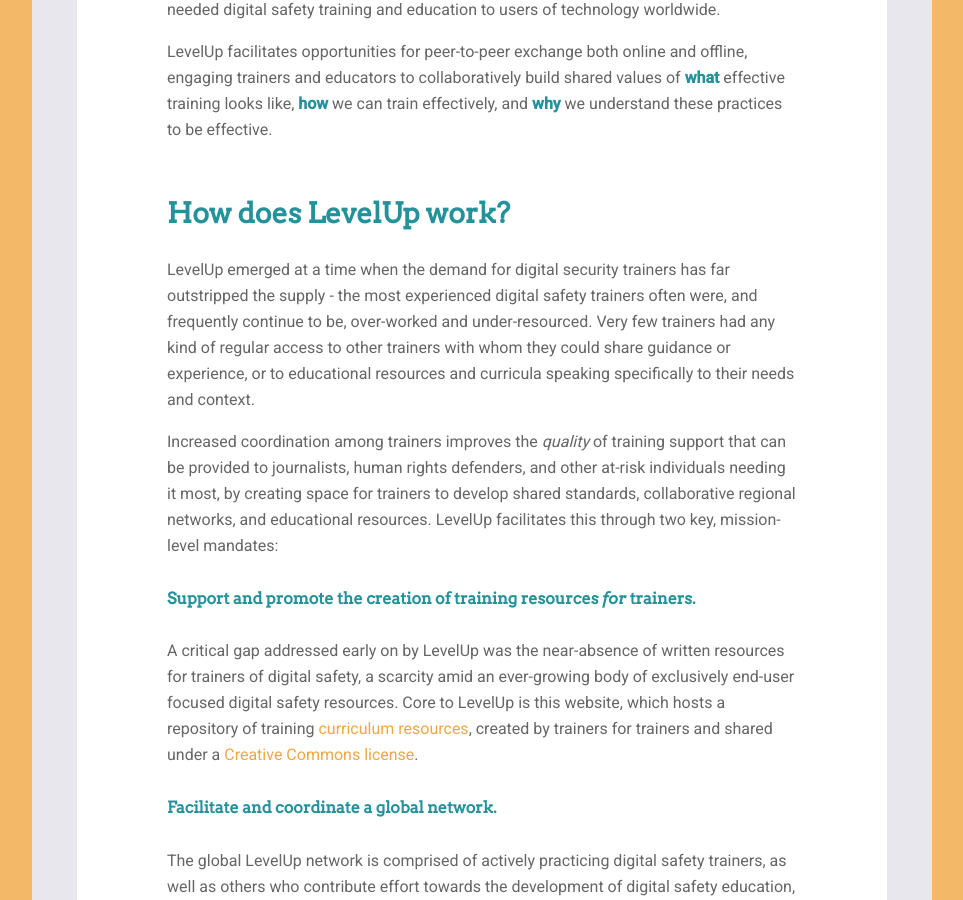
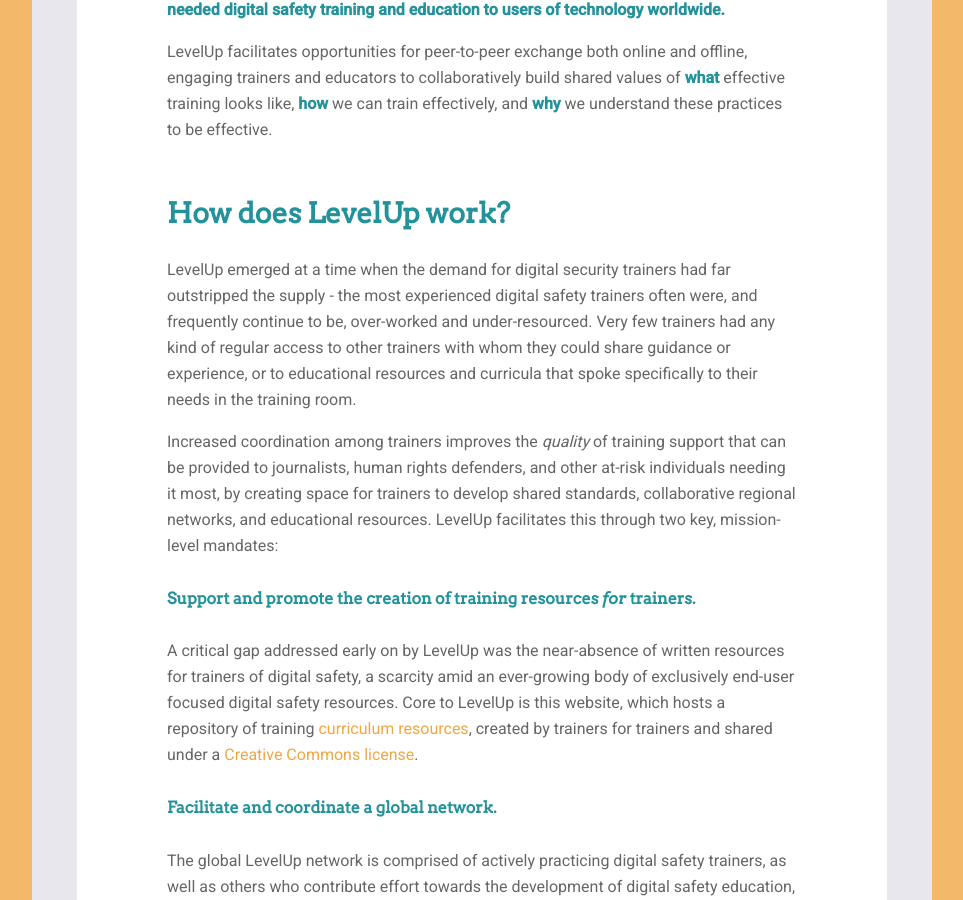
Before and after one commit to levelupcc/level-up, a Jekyll site: the page built from _pages/about/about.md, in a window 1280 px wide and 900 px high, scrolled down 684 px. Shown: the whole window, without its empty margins (158-1121 px from the left). Built offline with Jekyll 4.4.1, drawn with Linux system fonts in a browser that asks for light colours; a script that is not in the unit is left out; comment, search, counter and statistics services are not loaded.

Commit message:
bolded mission statement - about leveluo

```diff
--- a/_pages/about/about.md
+++ b/_pages/about/about.md
@@ -7,13 +7,13 @@
 breadcrumb: About
 ---
 ### What is LevelUp?
-LevelUp is a living project intended to provide support to, and enable creation of resources and sharing of knowledge within, a growing network of individuals providing needed digital safety training and education to users of technology worldwide.
+**LevelUp is a living project intended to provide support to, and enable creation of resources and sharing of knowledge within, a growing network of individuals providing needed digital safety training and education to users of technology worldwide.**
 
 LevelUp facilitates opportunities for peer-to-peer exchange both online and offline, engaging trainers and educators to collaboratively build shared values of **what** effective training looks like, **how** we can train effectively, and **why** we understand these practices to be effective.
 <br><br>
 
 ### How does LevelUp work?
-LevelUp emerged at a time when the demand for digital security trainers has far outstripped the supply - the most experienced digital safety trainers often were, and frequently continue to be, over-worked and under-resourced. Very few trainers had any kind of regular access to other trainers with whom they could share guidance or experience, or to educational resources and curricula speaking specifically to their needs and context.
+LevelUp emerged at a time when the demand for digital security trainers had far outstripped the supply - the most experienced digital safety trainers often were, and frequently continue to be, over-worked and under-resourced. Very few trainers had any kind of regular access to other trainers with whom they could share guidance or experience, or to educational resources and curricula that spoke specifically to their needs in the training room.
 
 Increased coordination among trainers improves the *quality* of training support that can be provided to journalists, human rights defenders, and other at-risk individuals needing it most, by creating space for trainers to develop shared standards, collaborative regional networks, and educational resources. LevelUp facilitates this through two key, mission-level mandates:
 
@@ -23,5 +23,6 @@
 ##### Facilitate and coordinate a global network.
 The global LevelUp network is comprised of actively practicing digital safety trainers, as well as others who contribute effort towards the development of digital safety education, in more than **40 countries** across Latin America, Asia, Eurasia, Africa, and the Middle East. This growing network regularly engages with the project through an [active email list](), [thematic webinar events](), [online privacy and freedom of expression events](), active participation in training-of-trainers (ToT) events, and [content creation and localization sprints]().
 <br><br>
+
 By working to create a thriving global network of trainers, educators, and practitioners who are able to more widely share knowledge, experiences, and resources with other, LevelUp hopes to in turn foster a generation of users who are able to practice digital safety more *effortlessly*, *holistically*, and *mindfully*.
 <br><br>
```
